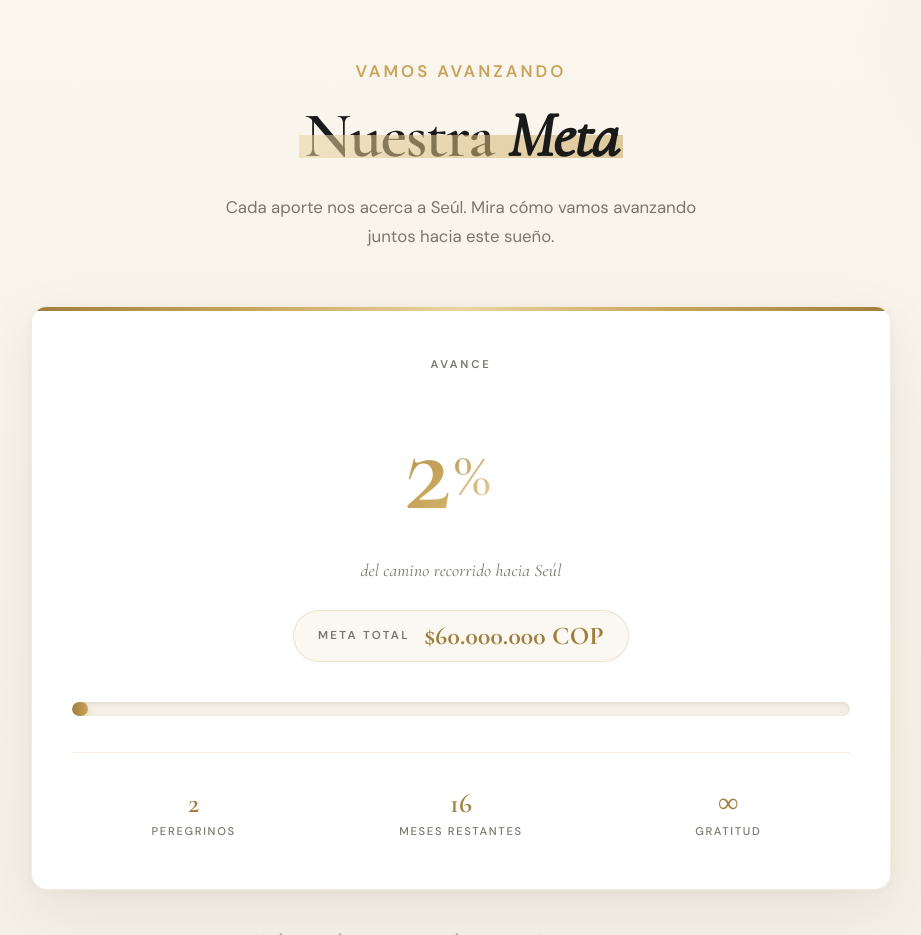
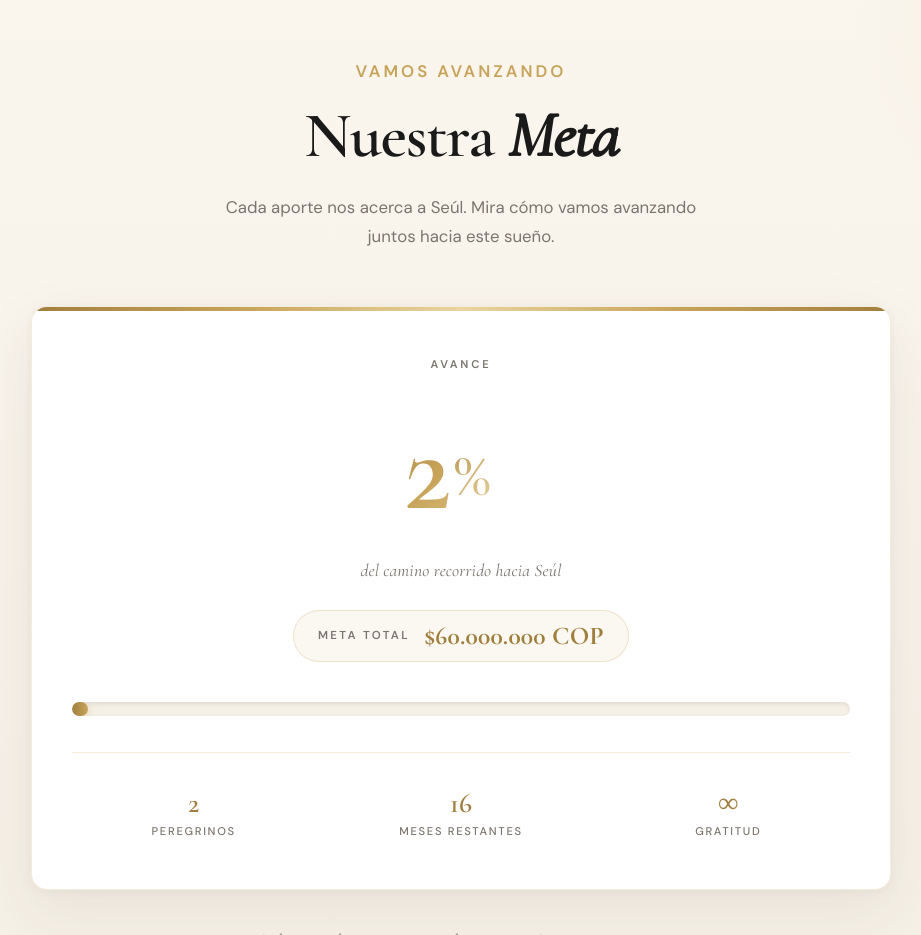
Before and after one commit to AlejandroM2410/JMJ-Seul-2027, a plain HTML site: page index.html in a window 1280 px wide. Shown: the part 1520-2455 px from the top of the page, without its empty margins (179-1100 px from the left). Drawn offline with nearby package versions, Linux system fonts and the light colour scheme.

Commit message:
Remove meta-title-highlight styles from index.html
Removed meta-title-highlight class and its related styles.

```diff
--- a/index.html
+++ b/index.html
@@ -688,22 +688,6 @@
       position: relative;
       z-index: 1;
     }
-    .meta-title-highlight {
-      position: absolute;
-      bottom: 0.18em;
-      left: 0;
-      right: 0;
-      height: 0.35em;
-      background: linear-gradient(120deg, var(--gold-light), var(--gold));
-      opacity: 0.55;
-      z-index: 0;
-      transform-origin: left;
-      transform: scaleX(0);
-      transition: transform 1.2s cubic-bezier(0.22, 1, 0.36, 1) 0.3s;
-    }
-    .meta-section.visible .meta-title-highlight {
-      transform: scaleX(1);
-    }
     .meta-subtitle {
       font-size: 1.05rem;
       color: var(--text-light);
@@ -1157,7 +1141,7 @@
 
       <div class="meta-title-wrapper">
         <h2 class="meta-title">
-          Nuestra <em>Meta</em><span class="meta-title-highlight"></span>
+          Nuestra <em>Meta</em>
         </h2>
       </div>
 
```
